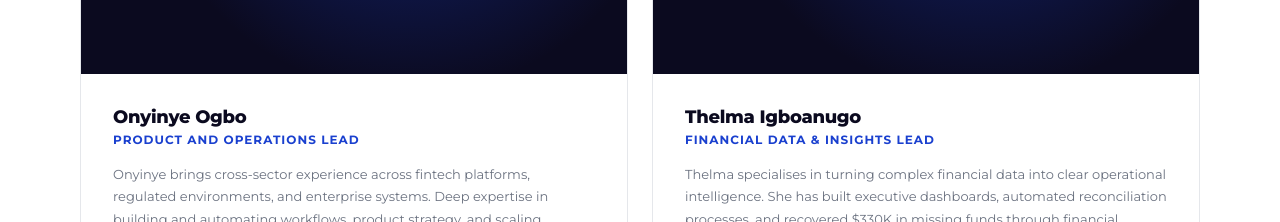
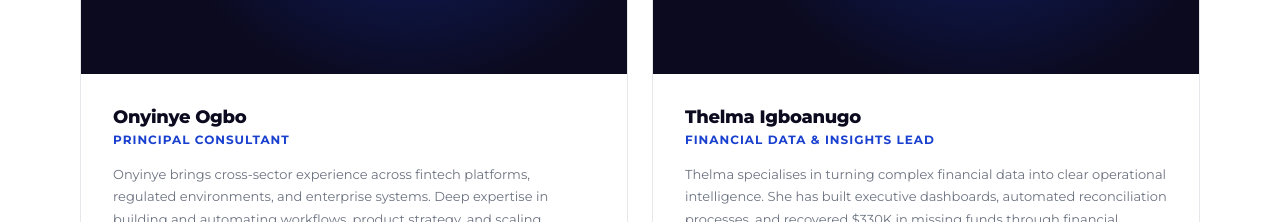
Before and after one commit to ogboonyi/Kubforte-Website-First-Draft, a plain HTML site: page index.html in a window 1280 px wide. Shown: the part 5560-5782 px from the top of the page. Drawn offline with Linux system fonts and the light colour scheme.

Commit message:
Update Onyinye's title to Principal Consultant

```diff
--- a/index.html
+++ b/index.html
@@ -1262,7 +1262,7 @@
       </div>
       <div class="team-info">
         <h3 class="team-name">Onyinye Ogbo</h3>
-        <p class="team-title">Product and Operations Lead</p>
+        <p class="team-title">Principal Consultant</p>
         <p class="team-bio">Onyinye brings cross-sector experience across fintech platforms, regulated environments, and enterprise systems. Deep expertise in building and automating workflows, product strategy, and scaling delivery across complex organizations.</p>
         <div class="team-tags">
           <span class="team-tag">MBA</span>
```
